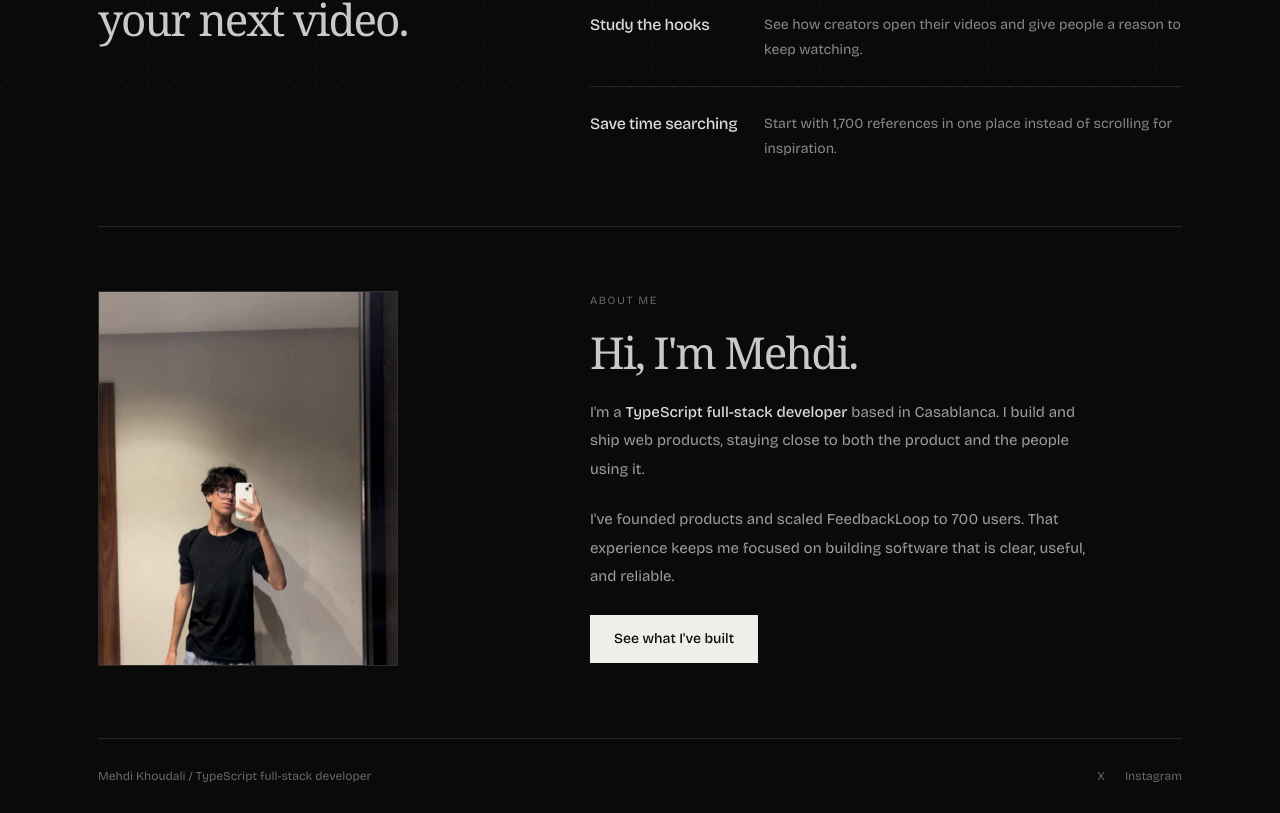
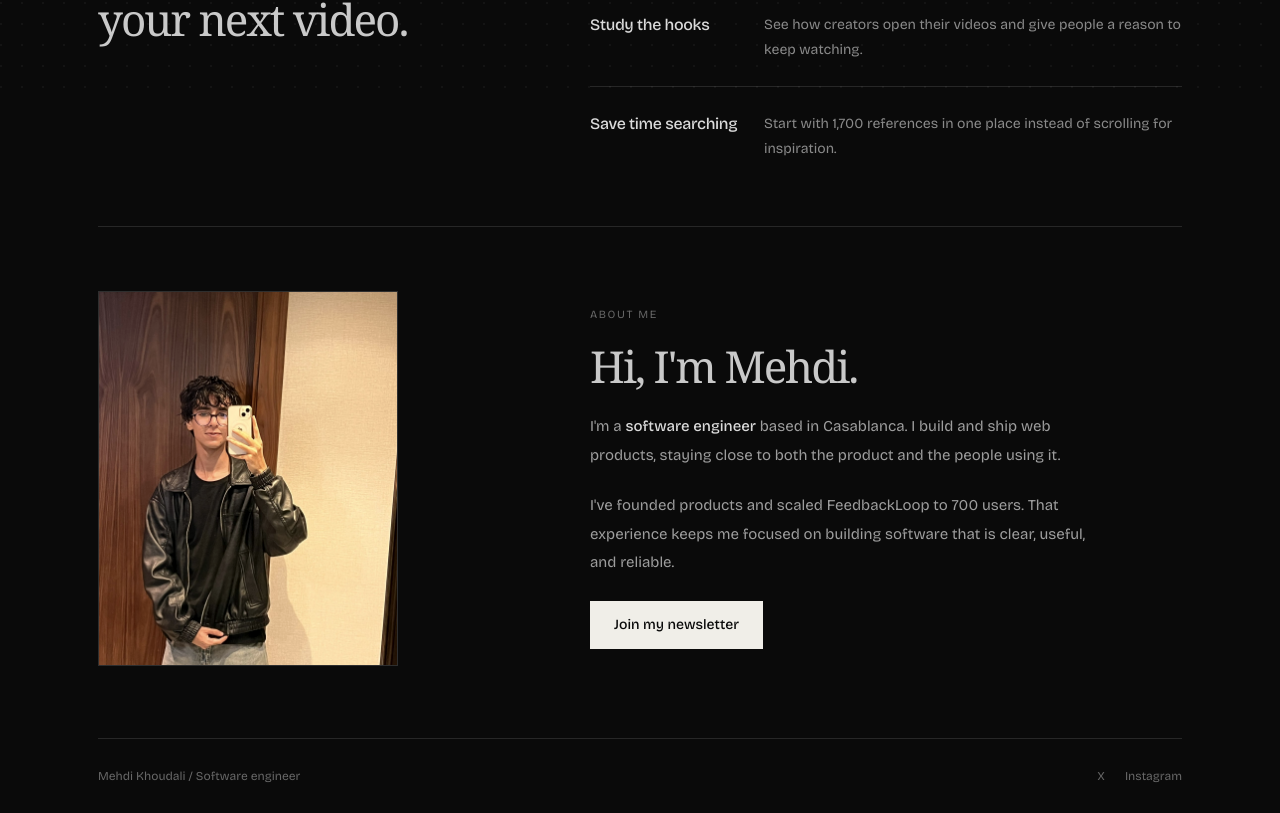
Before and after one commit to MehdiKhoudali/mehdi-portfolio, a Next.js app: page /ugc-library in a window 1280 px wide. Shown: the part 712-1525 px from the top of the page. Built offline with nearby package versions, Linux system fonts and the light colour scheme.

Commit message:
Update UGC portrait and newsletter link and unify software engineer title

```diff
--- a/src/app/page.tsx
+++ b/src/app/page.tsx
@@ -81,7 +81,7 @@ export default function Home() {
             <p className="text-sm uppercase tracking-[0.12em] text-white/38">About me</p>
             <div className="max-w-xl">
               <p className="text-base leading-7 text-white/68 sm:text-lg sm:leading-8">
-                I&apos;m <strong className="font-medium text-white">Mehdi Khoudali</strong>, a <strong className="font-medium text-white">TypeScript full-stack developer</strong>{" "}based in Casablanca. I build and ship web products across the frontend, backend, and infrastructure, staying close to both the product and the people using it. I&apos;ve founded products, scaled FeedbackLoop to 700 users, and worked on software used across thousands of venues. That experience keeps me focused on building software that is clear, useful, and reliable.
+                I&apos;m <strong className="font-medium text-white">Mehdi Khoudali</strong>, a <strong className="font-medium text-white">software engineer</strong>{" "}based in Casablanca. I build and ship web products across the frontend, backend, and infrastructure, staying close to both the product and the people using it. I&apos;ve founded products, scaled FeedbackLoop to 700 users, and worked on software used across thousands of venues. That experience keeps me focused on building software that is clear, useful, and reliable.
               </p>
             </div>
           </div>
@@ -145,7 +145,7 @@ export default function Home() {
         </section>
 
         <footer className="flex flex-col gap-3 border-t border-white/12 py-6 text-xs text-white/38 sm:flex-row sm:items-center sm:justify-between sm:py-8">
-          <p>Mehdi Khoudali / TypeScript full-stack developer</p>
+          <p>Mehdi Khoudali / Software engineer</p>
           <div className="flex gap-5">
             <a className="transition-colors hover:text-white" href="https://x.com/mehdi_khoudali" target="_blank" rel="noreferrer">X</a>
             <a className="transition-colors hover:text-white" href="https://www.instagram.com/mehdi_khoudali/" target="_blank" rel="noreferrer">Instagram</a>
--- a/src/app/ugc-library/onboarding.tsx
+++ b/src/app/ugc-library/onboarding.tsx
@@ -146,7 +146,7 @@ export default function Onboarding() {
       <section className={styles.about} aria-labelledby="about-title">
         <div className={styles.portrait}>
           <Image
-            src="/mehdi-hero.jpeg"
+            src="/mehdi-portrait.jpg"
             alt="Mehdi Khoudali"
             fill
             sizes="(max-width: 639px) 80px, 300px"
@@ -158,9 +158,9 @@ export default function Onboarding() {
             <p className={styles.sectionLabel}>About me</p>
             <h2 id="about-title" className="portfolio-serif">Hi, I&apos;m Mehdi.</h2>
           </div>
-          <p>I&apos;m a <strong>TypeScript full-stack developer</strong> based in Casablanca. I build and ship web products, staying close to both the product and the people using it.</p>
+          <p>I&apos;m a <strong>software engineer</strong> based in Casablanca. I build and ship web products, staying close to both the product and the people using it.</p>
           <p>I&apos;ve founded products and scaled FeedbackLoop to 700 users. That experience keeps me focused on building software that is clear, useful, and reliable.</p>
-          <Link href="/#work" className={`${styles.button} ${styles.aboutLink}`}>See what I&apos;ve built</Link>
+          <a href="https://mehdikhoudali.substack.com/" target="_blank" rel="noopener noreferrer" className={`${styles.button} ${styles.aboutLink}`}>Join my newsletter</a>
         </div>
       </section>
     </>
--- a/src/app/ugc-library/page.tsx
+++ b/src/app/ugc-library/page.tsx
@@ -32,7 +32,7 @@ export default function UgcLibraryPage() {
         </header>
         <Onboarding />
         <footer className={styles.footer}>
-          <p>Mehdi Khoudali / TypeScript full-stack developer</p>
+          <p>Mehdi Khoudali / Software engineer</p>
           <div>
             <a href="https://x.com/mehdi_khoudali" target="_blank" rel="noreferrer">X</a>
             <a href="https://www.instagram.com/mehdi_khoudali/" target="_blank" rel="noreferrer">Instagram</a>
```
